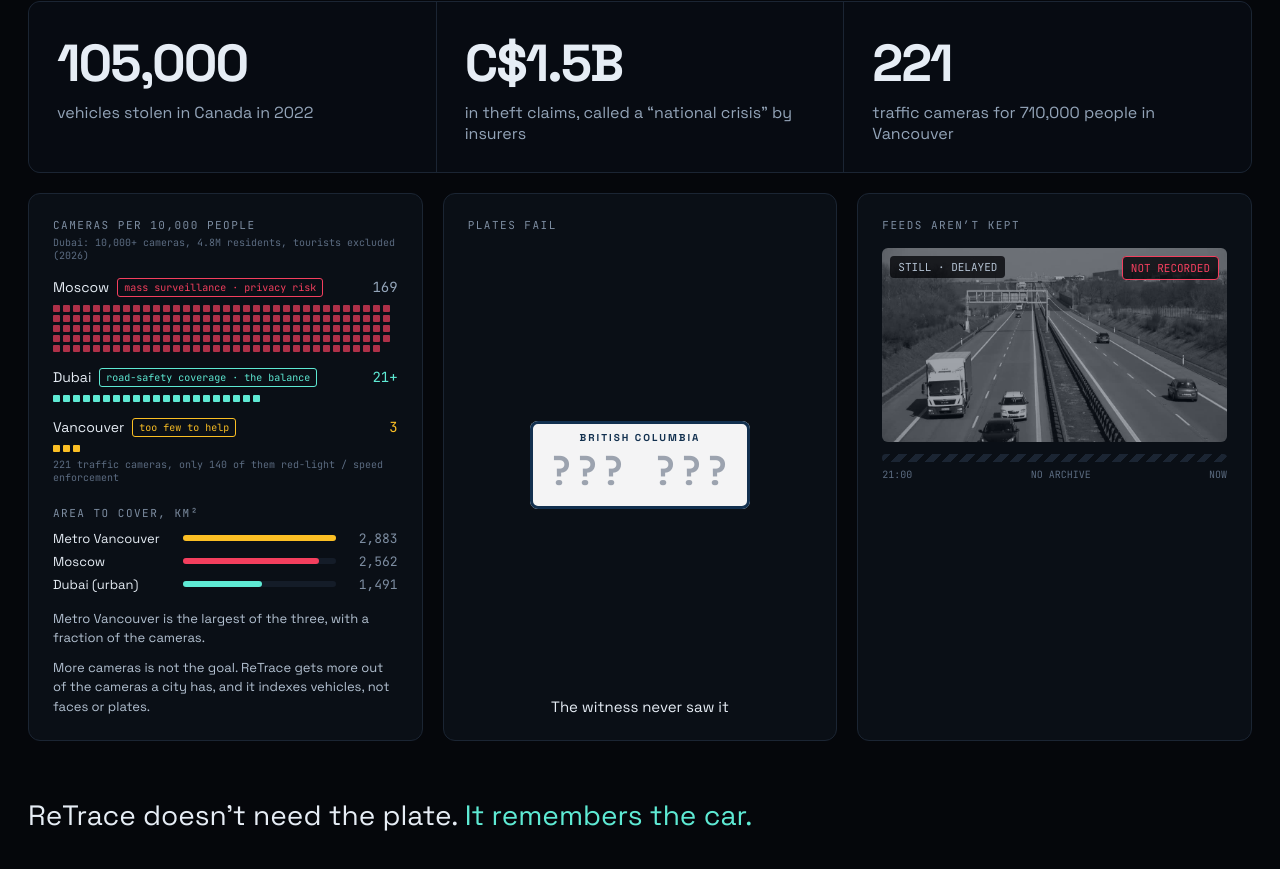
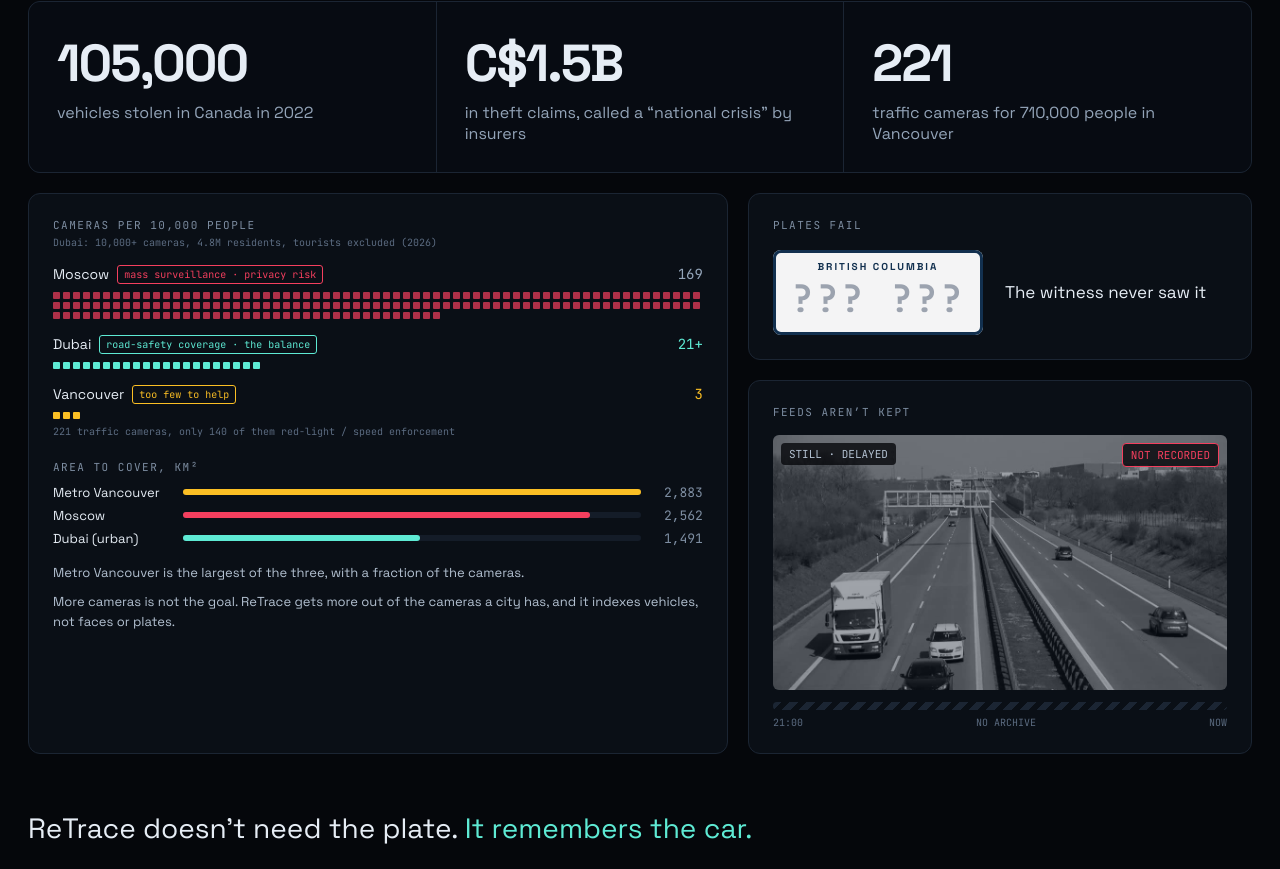
Before and after one commit to radmirkaz/ReTrace, a React (Vite) app in the folder web/: page / in a window 1280 px wide. Shown: the part 1291-2160 px from the top of the page. Built offline with nearby package versions, Linux system fonts and the light colour scheme; no server answers.

Commit message:
style: wider camera-density card; plates and feeds stacked beside it

```diff
--- a/web/src/landing/Problem.tsx
+++ b/web/src/landing/Problem.tsx
@@ -40,8 +40,8 @@
         ))}
       </div>
 
-      <div style={{ display: 'grid', gridTemplateColumns: 'repeat(auto-fit, minmax(300px, 1fr))', gap: 20 }}>
-        <div style={card}>
+      <div style={{ display: 'flex', flexWrap: 'wrap', gap: 20, alignItems: 'stretch' }}>
+        <div style={{ ...card, flex: '1.45 1 520px', minWidth: 0 }}>
           <div className="label" style={{ color: 'var(--dim)', fontSize: 11 }}>Cameras per 10,000 people</div>
           <div className="mono" style={{ fontSize: 10, color: 'var(--faint)', marginTop: 4 }}>Dubai: 10,000+ cameras, 4.8M residents, tourists excluded (2026)</div>
           <Row name="Moscow" value="169" tag="mass surveillance · privacy risk" tagColor="var(--rose)" />
@@ -77,15 +77,16 @@
           </p>
         </div>
 
-        <div style={{ ...card, display: 'flex', flexDirection: 'column' }}>
+        <div style={{ flex: '1 1 380px', minWidth: 0, display: 'flex', flexDirection: 'column', gap: 20 }}>
+        <div style={card}>
           <div className="label" style={{ color: 'var(--dim)', fontSize: 11 }}>Plates fail</div>
-          <div style={{ flex: 1, display: 'flex', alignItems: 'center', justifyContent: 'center', padding: '22px 0' }}>
-            <div style={{ width: 220, padding: '10px 12px 12px', borderRadius: 8, background: '#f4f4f5', color: '#12304f', textAlign: 'center', boxShadow: 'inset 0 0 0 3px #12304f' }}>
+          <div style={{ display: 'flex', flexWrap: 'wrap', alignItems: 'center', gap: 22, marginTop: 18 }}>
+            <div style={{ width: 210, flex: 'none', padding: '10px 12px 12px', borderRadius: 8, background: '#f4f4f5', color: '#12304f', textAlign: 'center', boxShadow: 'inset 0 0 0 3px #12304f' }}>
               <div style={{ fontSize: 10, letterSpacing: 2, fontWeight: 700 }}>BRITISH COLUMBIA</div>
-              <div className="mono" style={{ fontSize: 40, fontWeight: 600, letterSpacing: 2, filter: `blur(${plate.blur}px)`, color: plate.color, transition: 'filter .4s' }}>{plate.plate}</div>
+              <div className="mono" style={{ fontSize: 38, fontWeight: 600, letterSpacing: 2, filter: `blur(${plate.blur}px)`, color: plate.color, transition: 'filter .4s' }}>{plate.plate}</div>
             </div>
+            <div style={{ flex: '1 1 140px', fontSize: 17, lineHeight: 1.35 }}>{plate.label}</div>
           </div>
-          <div style={{ textAlign: 'center', fontSize: 15 }}>{plate.label}</div>
         </div>
 
         <div style={card}>
@@ -99,6 +100,7 @@
           <div className="mono" style={{ display: 'flex', justifyContent: 'space-between', fontSize: 10, color: 'var(--faint)', marginTop: 6 }}>
             <span>21:00</span><span>NO ARCHIVE</span><span>NOW</span>
           </div>
+        </div>
         </div>
       </div>
 
```
